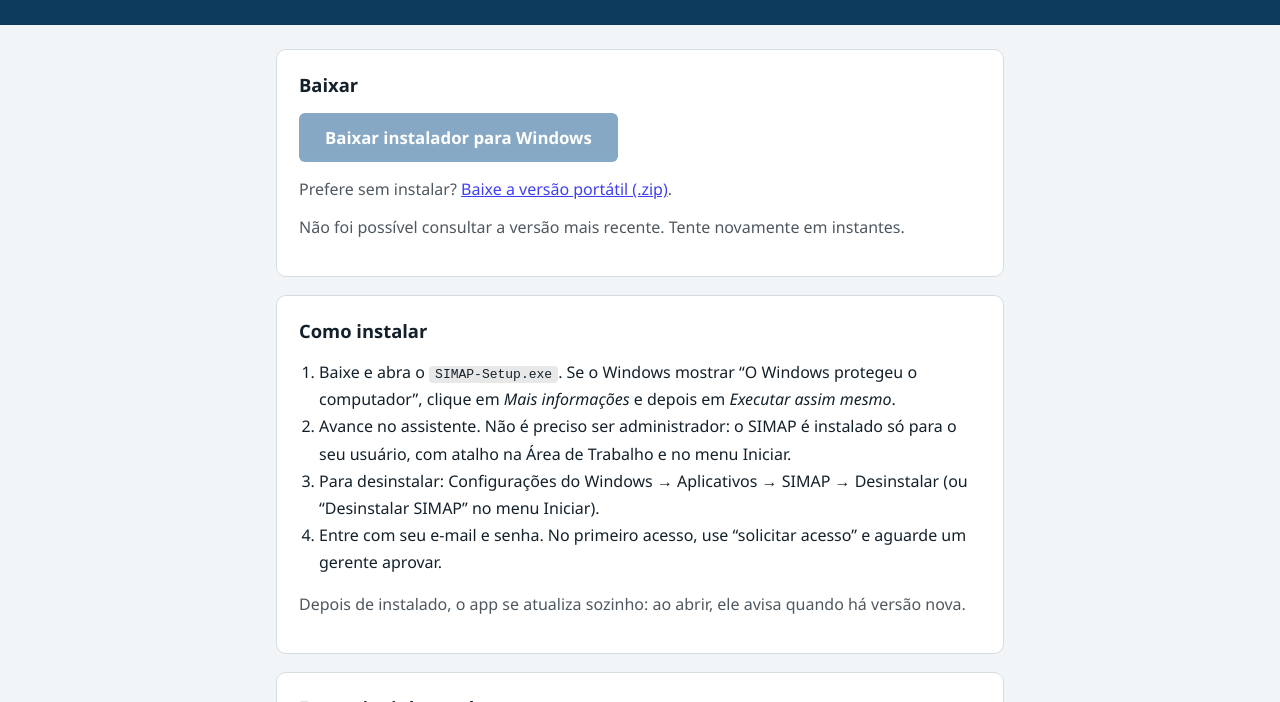
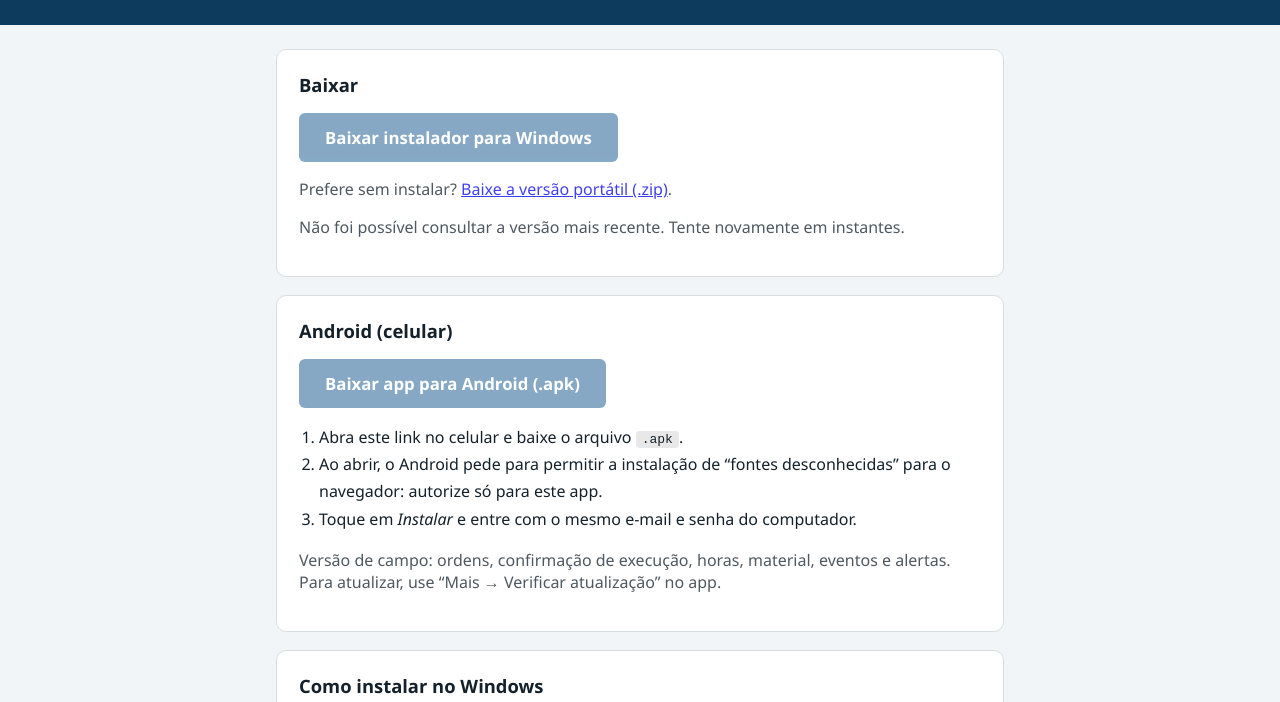
Before and after one commit to BrunoQuinani/engrena-download, a plain HTML site: page index.html in a window 1280 px wide. Shown: the part 98-800 px from the top of the page. Drawn offline with Linux system fonts and the light colour scheme; no server answers.

Commit message:
Botao de download do APK Android
Co-Authored-By: Claude Sonnet 5.5 <noreply@anthropic.com>

```diff
--- a/index.html
+++ b/index.html
@@ -46,7 +46,18 @@
     </section>
 
     <section class="card">
-      <h2>Como instalar</h2>
+      <h2>Android (celular)</h2>
+      <p><a id="baixar-apk" class="botao" aria-disabled="true" href="#">Baixar app para Android (.apk)</a></p>
+      <ol>
+        <li>Abra este link no celular e baixe o arquivo <code>.apk</code>.</li>
+        <li>Ao abrir, o Android pede para permitir a instalação de “fontes desconhecidas” para o navegador: autorize só para este app.</li>
+        <li>Toque em <em>Instalar</em> e entre com o mesmo e-mail e senha do computador.</li>
+      </ol>
+      <p class="nota">Versão de campo: ordens, confirmação de execução, horas, material, eventos e alertas. Para atualizar, use “Mais → Verificar atualização” no app.</p>
+    </section>
+
+    <section class="card">
+      <h2>Como instalar no Windows</h2>
       <ol>
         <li>Baixe e abra o <code>SIMAP-Setup.exe</code>. Se o Windows mostrar “O Windows protegeu o computador”, clique em <em>Mais informações</em> e depois em <em>Executar assim mesmo</em>.</li>
         <li>Avance no assistente. Não é preciso ser administrador: o SIMAP é instalado só para o seu usuário, com atalho na Área de Trabalho e no menu Iniciar.</li>
@@ -78,6 +89,9 @@
         a.href = m.installer || m.url;
         a.removeAttribute("aria-disabled");
         document.getElementById("portatil").href = m.url;
+        const apk = document.getElementById("baixar-apk");
+        if (m.apk) { apk.href = m.apk.replace(/SIMAP-Campo-[\d.]+\.apk$/, "SIMAP-Campo.apk"); apk.removeAttribute("aria-disabled"); }
+        else apk.textContent = "Android: em breve";
         document.getElementById("versao").textContent = "versão " + m.version;
         if (m.notes) document.getElementById("notas").textContent = "Novidades: " + m.notes;
       } catch (e) {
```
